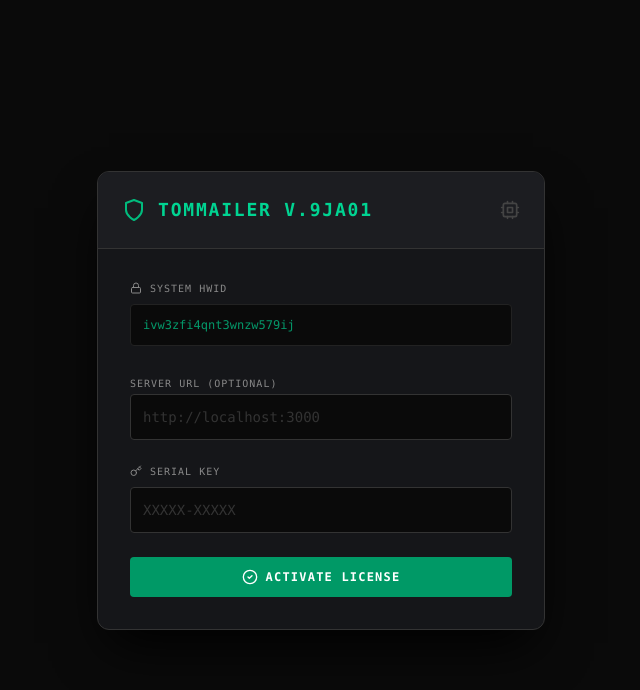
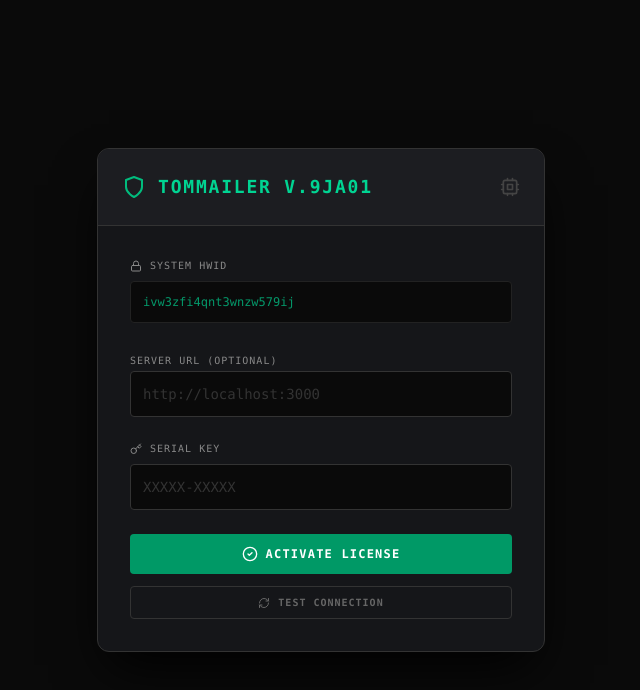
Before and after one commit to thompsonway03-netizen/tommailer, a React (Vite) app: page / in a window 1280 px wide. Shown: the top 690 px of the page, without its empty margins (319-959 px from the left). Built offline with nearby package versions, Linux system fonts and the light colour scheme.

Commit message:
fix: app activation flow (URL prefixing, better errors, test button)

```diff
--- a/src/App.tsx
+++ b/src/App.tsx
@@ -101,18 +101,30 @@ export default function App() {
   };
 
   const apiFetch = (path: string, opts: RequestInit = {}) => {
-    const prefix = serverUrl ? serverUrl.replace(/\/+$/,'') : '';
+    let prefix = serverUrl ? serverUrl.trim().replace(/\/+$/, '') : '';
+    // Auto-fix missing https://
+    if (prefix && !prefix.startsWith('http') && prefix.includes('.')) {
+      prefix = `https://${prefix}`;
+    }
     const url = prefix ? `${prefix}${path.startsWith('/') ? '' : '/'}${path}` : path;
+    console.log(`[API] Fetching: ${url}`);
     return fetch(url, opts);
   };
 
   const checkActivation = async (key: string, id: string) => {
+    setError(null);
     try {
       const res = await apiFetch("/api/activate", {
         method: "POST",
         headers: { "Content-Type": "application/json" },
         body: JSON.stringify({ key, hwid: id })
       });
+
+      if (!res.ok) {
+        const text = await res.text().catch(() => "Server error");
+        throw new Error(`Server returned ${res.status}: ${text}`);
+      }
+
       const data = await res.json();
       if (data.status === "Success") {
         setIsActivated(true);
@@ -120,16 +132,37 @@ export default function App() {
         localStorage.setItem("mailforge_key", key);
       } else {
         localStorage.removeItem("mailforge_key");
-        setError(data.status);
+        setError(`Activation Failed: ${data.status}`);
       }
-    } catch (e) {
-      setError("Server connection failed");
+    } catch (e: any) {
+      console.error("Activation Error:", e);
+      setError(`Connection Error: ${e.message}. Please check your Server URL.`);
     }
   };
 
   const handleActivate = () => {
     if (!activationKey) return;
     checkActivation(activationKey, hwid);
+  };
+
+  const handleTestConnection = async () => {
+    setError(null);
+    let msg = "";
+    try {
+      const res = await apiFetch("/api/health");
+      const data = await res.json();
+      if (res.ok) {
+        msg = `Success! Connected to server. Status: ${data.status}`;
+        addLog(msg, "success");
+        alert(msg);
+      } else {
+        throw new Error(`HTTP ${res.status}`);
+      }
+    } catch (e: any) {
+      msg = `Connection Failed: ${e.message}. Check your URL.`;
+      setError(msg);
+      alert(msg);
+    }
   };
 
   const handleDeactivate = async () => {
@@ -221,7 +254,7 @@ export default function App() {
       addLog(`[${i + 1}/${recipients.length}] Sending to ${recipient.email} via ${sender.user}...`, "info");
 
       try {
-        const payload:any = {
+        const payload: any = {
           senders: [sender],
           recipients: [recipient.email],
           subject,
@@ -364,16 +397,25 @@ export default function App() {
                 className="bg-red-500/10 border border-red-500/20 p-3 rounded flex items-center gap-3 text-xs text-red-400"
               >
                 <AlertCircle className="w-4 h-4 flex-shrink-0" />
-                {error}
+                <span className="break-all">{error}</span>
               </motion.div>
             )}
 
+            <div className="flex flex-col gap-3">
               <button
                 onClick={handleActivate}
                 className="w-full bg-emerald-600 hover:bg-emerald-500 text-white py-3 rounded font-bold uppercase tracking-widest text-xs transition-all active:scale-95 flex items-center justify-center gap-2"
               >
                 <CheckCircle2 className="w-4 h-4" /> Activate License
               </button>
+
+              <button
+                onClick={handleTestConnection}
+                className="w-full bg-transparent border border-[#333] hover:border-emerald-500/50 text-[#666] hover:text-emerald-400 py-2 rounded font-bold uppercase tracking-widest text-[10px] transition-all flex items-center justify-center gap-2"
+              >
+                <RefreshCw className="w-3 h-3" /> Test Connection
+              </button>
+            </div>
           </div>
         </motion.div>
       </div>
@@ -462,7 +504,7 @@ export default function App() {
                         <input
                           type="text"
                           value={newSender.host}
-                          onChange={e => setNewSender({...newSender, host: e.target.value})}
+                          onChange={e => setNewSender({ ...newSender, host: e.target.value })}
                           placeholder="smtp.gmail.com"
                           className="w-full bg-[#0a0a0a] border border-[#333] rounded p-2 text-xs outline-none focus:border-emerald-500"
                         />
@@ -472,7 +514,7 @@ export default function App() {
                         <input
                           type="text"
                           value={newSender.port}
-                          onChange={e => setNewSender({...newSender, port: e.target.value})}
+                          onChange={e => setNewSender({ ...newSender, port: e.target.value })}
                           placeholder="587"
                           className="w-full bg-[#0a0a0a] border border-[#333] rounded p-2 text-xs outline-none focus:border-emerald-500"
                         />
@@ -482,7 +524,7 @@ export default function App() {
                         <input
                           type="text"
                           value={newSender.user}
-                          onChange={e => setNewSender({...newSender, user: e.target.value})}
+                          onChange={e => setNewSender({ ...newSender, user: e.target.value })}
                           placeholder="user@gmail.com"
                           className="w-full bg-[#0a0a0a] border border-[#333] rounded p-2 text-xs outline-none focus:border-emerald-500"
                         />
@@ -493,7 +535,7 @@ export default function App() {
                           <input
                             type={showPassword ? "text" : "password"}
                             value={newSender.pass}
-                            onChange={e => setNewSender({...newSender, pass: e.target.value})}
+                            onChange={e => setNewSender({ ...newSender, pass: e.target.value })}
                             placeholder="••••••••"
                             className="w-full bg-[#0a0a0a] border border-[#333] rounded p-2 text-xs outline-none focus:border-emerald-500 pr-8"
                           />
```
Lines whose indentation alone changed are shown as unchanged.
